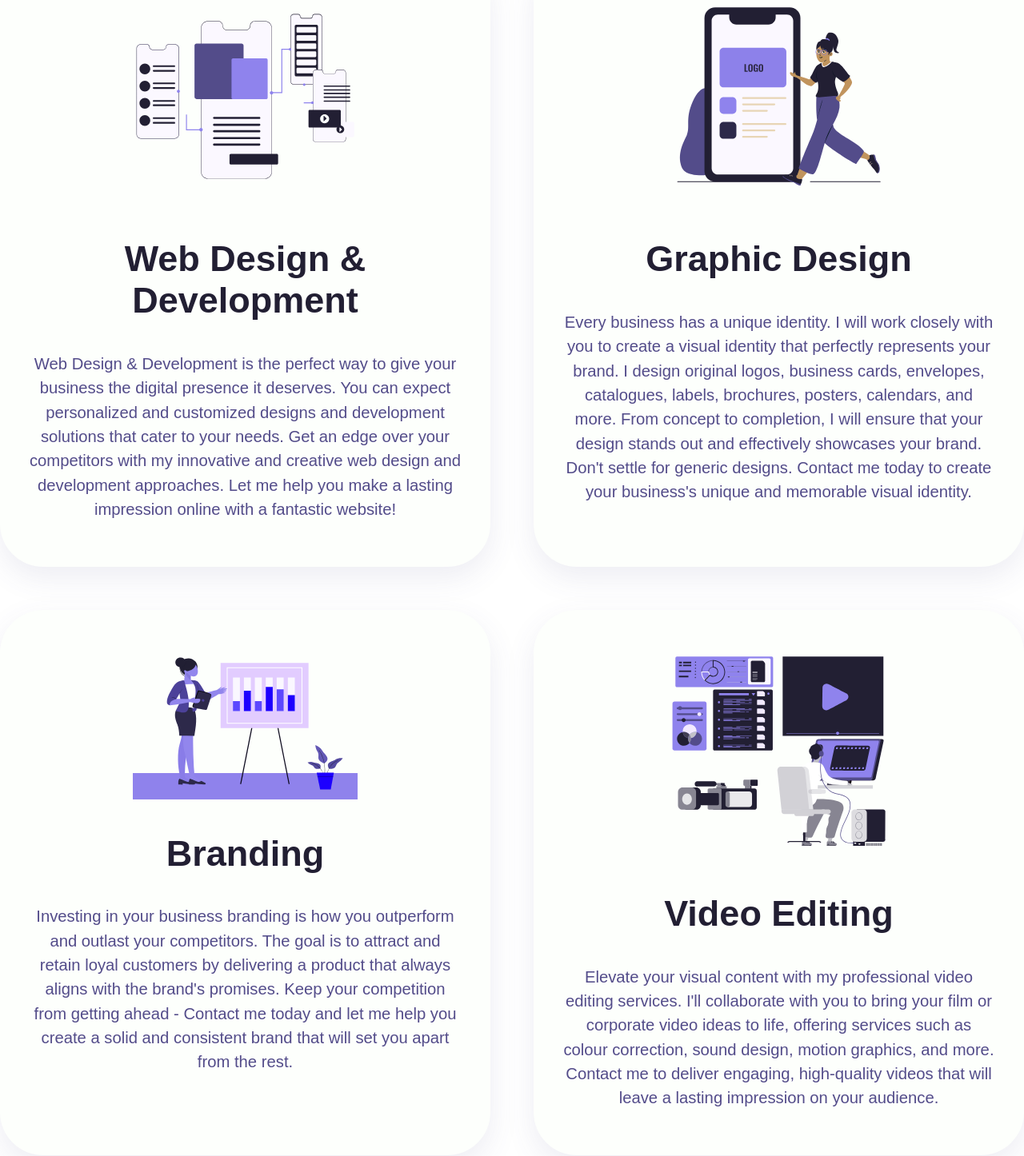
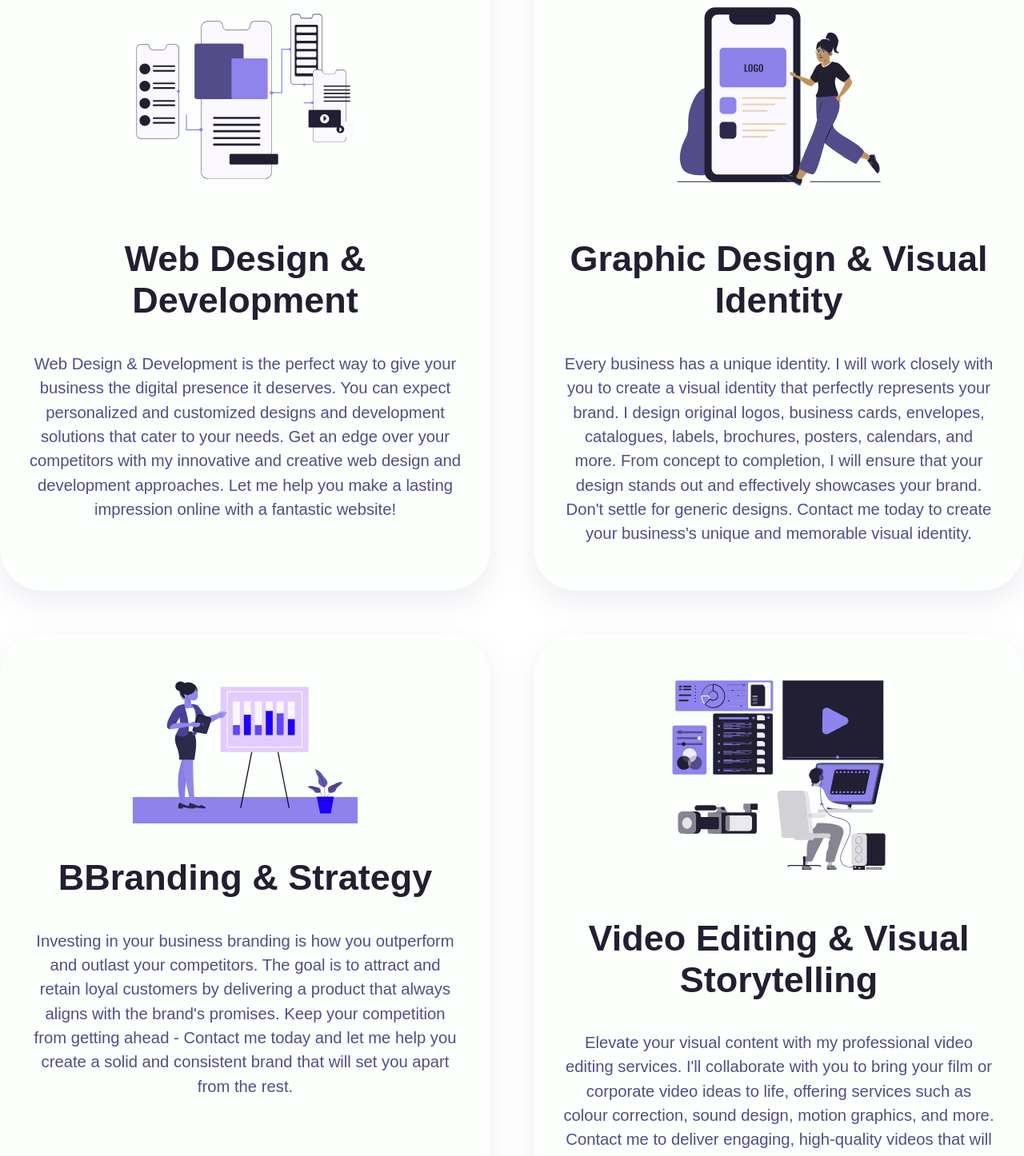
Before and after one commit to xkolsha/React-Portfolio, a React (Vite) app: page / in a window 1280 px wide. Shown: the part 1331-2777 px from the top of the page at 80% size. Built offline with nearby package versions, Linux system fonts and the light colour scheme.

Commit message:
added start script

```diff
--- a/package.json
+++ b/package.json
@@ -4,6 +4,7 @@
   "version": "0.0.0",
   "type": "module",
   "scripts": {
+    "start": "vite",
     "dev": "vite",
     "build": "vite build",
     "lint": "eslint . --ext js,jsx --report-unused-disable-directives --max-warnings 0",
--- a/src/components/Services.jsx
+++ b/src/components/Services.jsx
@@ -15,19 +15,19 @@ const services = [
     animationData: animationData1,
   },
   {
-    title: "Graphic Design",
+    title: "Graphic Design & Visual Identity",
     description:
       "Every business has a unique identity. I will work closely with you to create a visual identity that perfectly represents your brand. I design original logos, business cards, envelopes, catalogues, labels, brochures, posters, calendars, and more. From concept to completion, I will ensure that your design stands out and effectively showcases your brand. Don't settle for generic designs. Contact me today to create your business's unique and memorable visual identity.",
     animationData: animationData2,
   },
   {
-    title: "Branding",
+    title: "BBranding & Strategy",
     description:
       "Investing in your business branding is how you outperform and outlast your competitors. The goal is to attract and retain loyal customers by delivering a product that always aligns with the brand's promises. Keep your competition from getting ahead - Contact me today and let me help you create a solid and consistent brand that will set you apart from the rest.",
     animationData: animationData3,
   },
   {
-    title: "Video Editing",
+    title: "Video Editing & Visual Storytelling",
     description:
       "Elevate your visual content with my professional video editing services. I'll collaborate with you to bring your film or corporate video ideas to life, offering services such as colour correction, sound design, motion graphics, and more. Contact me to deliver engaging, high-quality videos that will leave a lasting impression on your audience.",
     animationData: animationData4,
```
